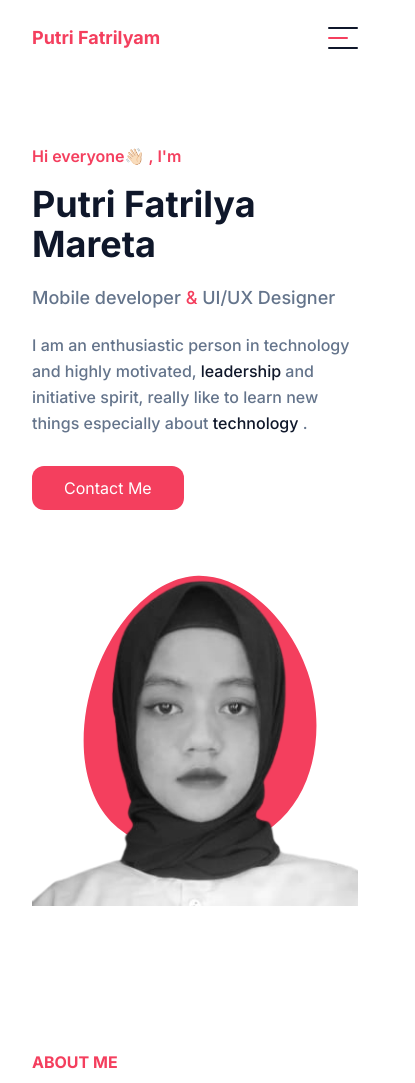
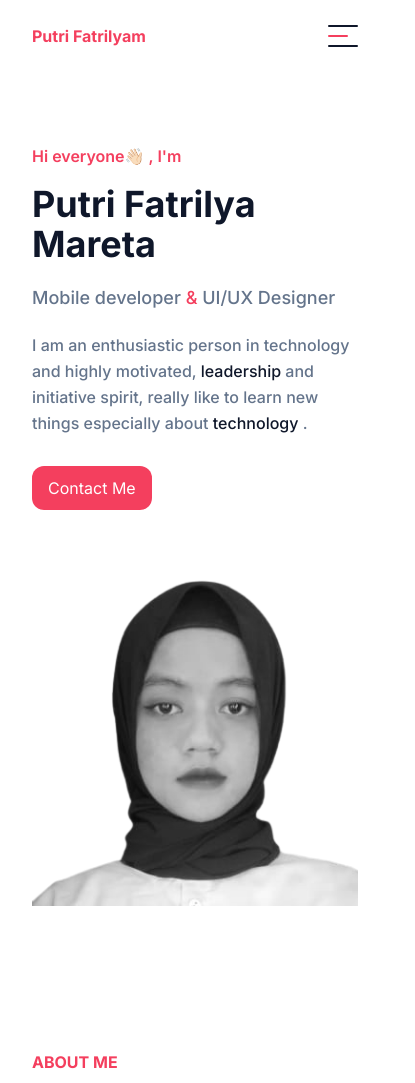
Before and after one commit to kevinalfito69/tailwindporto, a website: page index.html in a window 390 px wide. Shown: the top 1083 px of the page, 415 px wide, since content can reach past the window. Drawn offline with Linux system fonts and the light colour scheme.

Commit message:
fix responsive

```diff
--- a/index.html
+++ b/index.html
@@ -17,7 +17,7 @@
         <div class="container">
             <div class="flex items-center justify-between relative">
                 <div class="px-4">
-                    <a class="text-primary font-bold text-lg py-6 block" href="#">Putri Fatrilyam</a>
+                    <a class="text-primary font-bold text-md sm:text-lg py-6 block" href="#">Putri Fatrilyam</a>
                 </div>
                 <div class="px-4 flex items-center">
                     <button id="hamburger" name="hamberger" class="absolute right-4 block lg:hidden">
@@ -57,10 +57,11 @@
                         <!-- <span class="absolute  top-1/2 right-1 animate-ping p-4  rounded-full">😍</span>
                         <span class="absolute  top-1 right-1/2 animate-ping p-4  rounded-full duration-300">👍🏻👍🏻👍🏻</span>
                         <span class="absolute  bottom-1 left-1 animate-ping p-4  rounded-full scale-125">👋🏻</span> -->
-                        <span class="absolute bottom-0  -z-10 left-1/2 -translate-x-1/2 scale-110 md:scale-125">
-                            <svg width="400px" height="400px" viewBox="0 0 200 200" xmlns="http://www.w3.org/2000/svg">
-                                <path class="fill-primary" d="M51.2,-15.5C59.6,9.2,55,39.2,35.7,54.4C16.5,69.6,-17.3,70,-35,55.4C-52.6,40.9,-54.1,11.4,-45.6,-13.5C-37.1,-38.4,-18.5,-58.7,1.4,-59.2C21.4,-59.6,42.8,-40.3,51.2,-15.5Z" transform="translate(100 100)" />
+                        <span class="absolute bottom-0 p-4 hidden md:inline left-1/2  -z-10 overflow-hidden -translate-x-1/2 ">
+                            <svg class="fill-primary w-[400px] md-max:hidden"   viewBox="0 0 200 200" xmlns="http://www.w3.org/2000/svg">
+                                <path  d="M51.2,-15.5C59.6,9.2,55,39.2,35.7,54.4C16.5,69.6,-17.3,70,-35,55.4C-52.6,40.9,-54.1,11.4,-45.6,-13.5C-37.1,-38.4,-18.5,-58.7,1.4,-59.2C21.4,-59.6,42.8,-40.3,51.2,-15.5Z" transform="translate(100 100)" />
                             </svg>
+
 
                         </span>
                     </div>
```
Also changed, not shown: src/css/style.css.
